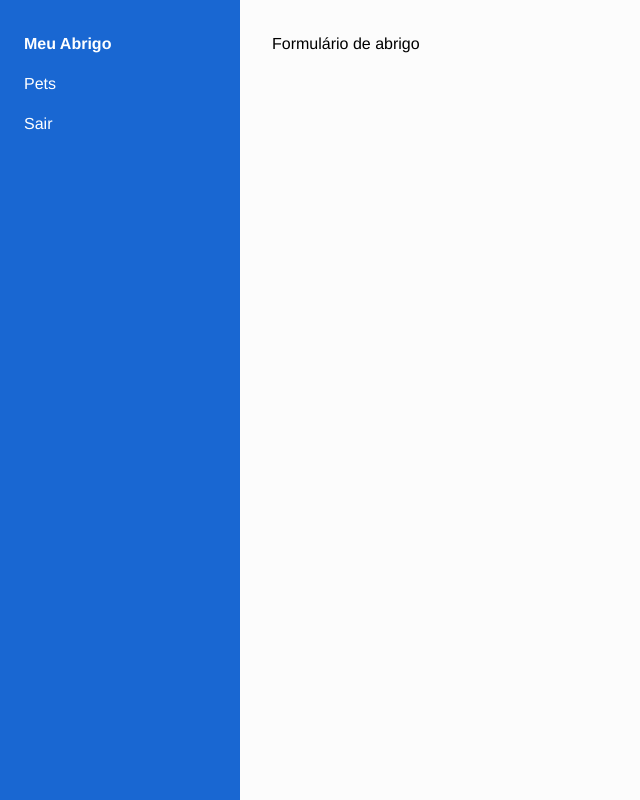
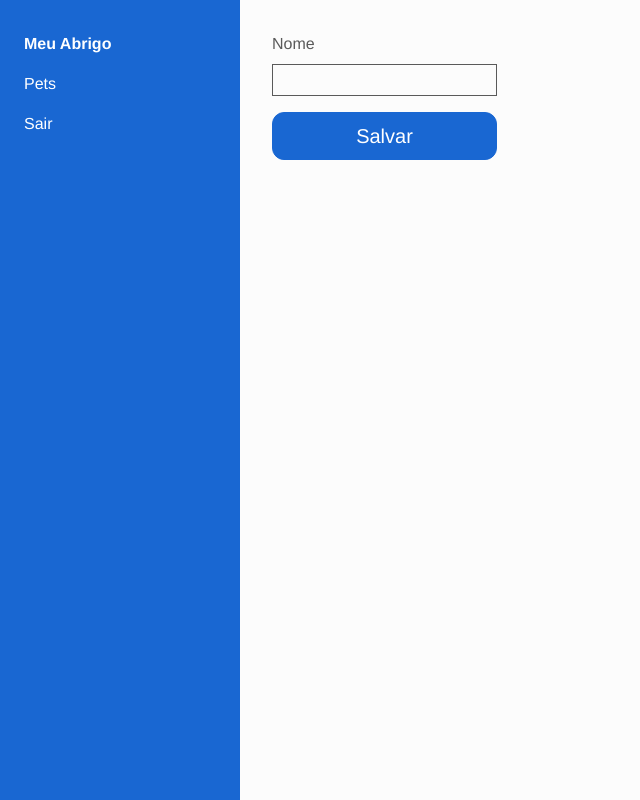
Before and after one commit to VinyLacerda/picles-spa, a React (Vite) app: page /admin in a window 1280 px wide. Shown: the whole page, without its empty margins (0-640 px from the left). Built offline with nearby package versions, Linux system fonts and the light colour scheme; no server answers.

Commit message:
criando o botão submit com suas funcionalidades

```diff
--- a/package.json
+++ b/package.json
@@ -10,16 +10,19 @@
     "preview": "vite preview"
   },
   "dependencies": {
+    "@hookform/resolvers": "^3.3.4",
     "@tanstack/react-query": "^5.29.2",
     "axios": "^1.6.8",
     "localforage": "^1.10.0",
     "match-sorter": "^6.3.4",
     "react": "^18.2.0",
     "react-dom": "^18.2.0",
+    "react-hook-form": "^7.51.3",
     "react-loading-skeleton": "^3.4.0",
     "react-router-dom": "^6.22.3",
     "sonner": "^1.4.41",
-    "sort-by": "^0.0.2"
+    "sort-by": "^0.0.2",
+    "zod": "^3.23.4"
   },
   "devDependencies": {
     "@types/react": "^18.2.66",
--- /dev/null
+++ b/src/components/common/Input/Input.tsx
@@ -0,0 +1,19 @@
+import { InputHTMLAttributes, Ref, forwardRef, } from 'react'
+import styles from './Input.module.css'
+
+interface IInput extends
+InputHTMLAttributes<HTMLInputElement> {
+    label: string
+}
+
+function forwardInput({label, ...rest}: IInput, ref:
+    Ref<HTMLInputElement>){
+    return (
+        <div className={styles.inputGroup}>
+        <label>{label}</label>
+        <input ref={ref} {...rest} />
+        </div>
+    )
+}
+
+export const Input = forwardRef(forwardInput);
--- /dev/null
+++ b/src/components/common/Input/index.ts
@@ -0,0 +1 @@
+export * from './Input'
--- a/src/hooks/useShelter.tsx
+++ b/src/hooks/useShelter.tsx
@@ -1,8 +1,8 @@
 import { UseQueryOptions, useQuery, UseQueryResult } from '@tanstack/react-query'
-import { getShelter } from '../service/shelter/getShelter'
+import { getShelter } from '../service/Shelter/getShelter'
 import { IShelter } from '../interfaces/shelter'
 
-export {getShelter} from '../service/shelter/getShelter'
+export {getShelter} from '../service/Shelter/getShelter'
 
 export function useShelter
 (options?: Partial<UseQueryOptions<IShelter, Error>>
--- /dev/null
+++ b/src/pages/Admin/Shelter/Shelter.tsx
@@ -0,0 +1,22 @@
+import { useRef } from "react";
+import { Button } from "../../../components/common/Button";
+import { Panel } from "../../../components/layout/Panel";
+import styles from "./Shelter.module.css"
+import {Input} from "../../../components/common/Input"
+
+export function Shelter() {
+    const inputRef = useRef(null)
+
+    function submit(event) {
+        event.preventDefault()
+        console.log(inputRef.current.value)
+    }
+    return (
+        <Panel>
+            <form className={styles.container}>
+            <Input label="Nome" />
+            <Button type={"submit"}>Salvar</Button>
+            </form>
+        </Panel>
+    )
+}
--- a/src/routes.tsx
+++ b/src/routes.tsx
@@ -2,7 +2,7 @@
 import { Home } from './pages/Home'
 import { Pets } from './pages/Pets/Pets'
 import { PetDetails } from './pages/PetDetails'
-import { Shelter } from './service/shelter'
+import { Shelter } from './pages/Admin/Shelter'
 import { PetList } from './service/pets'
 import { AuthHOC } from './components/common/AuthHOC.tsx/AuthHOC'
 
--- a/src/service/shelter/Shelter.tsx
+++ /dev/null
@@ -1,5 +0,0 @@
-import { Panel } from "../../components/layout/Panel";
-
-export function Shelter() {
-    return <Panel>Formulário de abrigo</Panel>
-}
```
Also changed, not shown: src/pages/Admin/Shelter/index.ts (renamed from src/service/shelter/index.ts), 1 other file (tests, documents, lock files or other folders).
